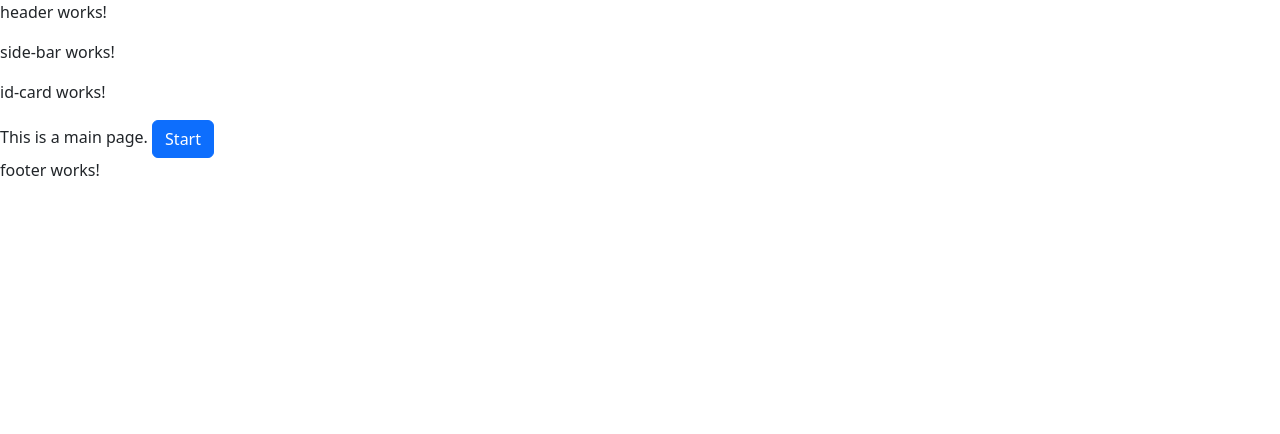
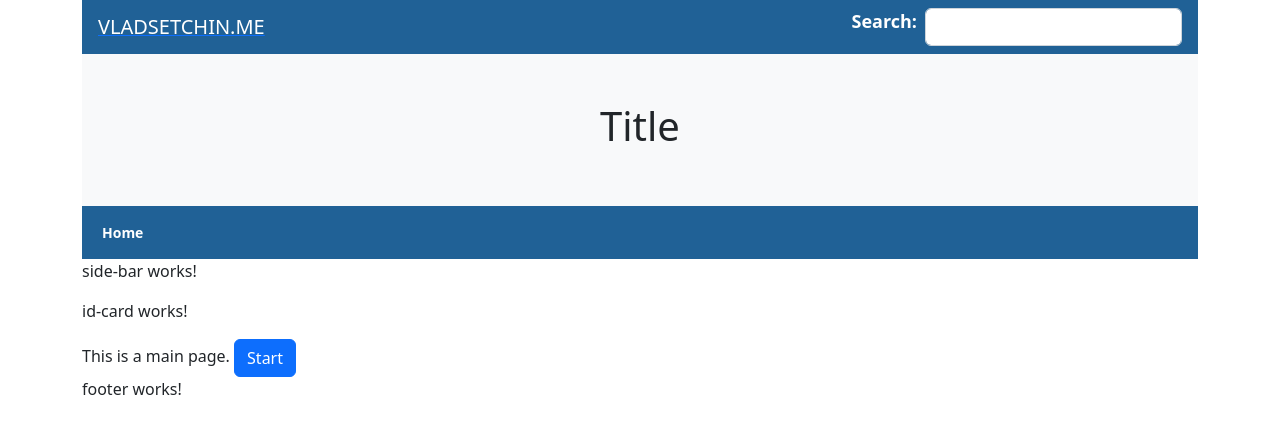
Before and after one commit to vsetchinfc/vladsetchin.me, an Angular app: page / in a window 1280 px wide. Shown: the top 434 px of the page. Built offline with nearby package versions, Linux system fonts and the light colour scheme.

Commit message:
BLOG-1: Implemented Header Component

```diff
--- a/src/app/blog.component.html
+++ b/src/app/blog.component.html
@@ -1,5 +1,11 @@
-
+<div class="container">
+  <header>
+    <div class="row">
+      <div class="col">
         <blog-header></blog-header>
+      </div>
+    </div>
+  </header>
   <blog-side-bar></blog-side-bar>
   <blog-id-card></blog-id-card>
   This is a main page.
@@ -8,3 +14,4 @@ This is a main page.
   <router-outlet></router-outlet>
 
   <blog-footer></blog-footer>
+</div>
--- a/src/app/components/header/header.component.html
+++ b/src/app/components/header/header.component.html
@@ -1 +1,40 @@
-<p>header works!</p>
+<nav class="navbar navbar-dark bg-dark">
+  <a href="#">
+    <span class="navbar-brand mb-0 h1 ms-3">{{ blogName }}</span>
+  </a>
+  <form class="form-inline me-3">
+    Search: <input class="form-control ms-2" />
+  </form>
+</nav>
+
+<div class="p-5 bg-light text-center">
+  <h1>Title</h1>
+  <!--{{ title }}</p>-->
+</div>
+
+<nav class="navbar navbar-expand-lg navbar-dark bg-dark">
+  <div class="container-fluid">
+    <button class="navbar-toggler" type="button" data-toggle="collapse" data-target="#navbarResponsive">
+      <span class="navbar-toggler-icon"></span>
+    </button>
+    <div class="collapse navbar-collapse" id="navbarResponsive" v-bind:class="{ 'show': show }">
+      <ul class="navbar-nav mr-auto" v-if="$themeConfig.nav">
+        <li class="nav-item active">
+          <a class="nav-link" href="/">Home</a>
+        </li>
+        <!-- <li class="nav-item active">
+          <a class="nav-link" href="/blog">Blog</a>
+        </li>
+        <li class="nav-item active">
+          <a class="nav-link" href="/projects">Projects</a>
+        </li>
+        <li class="nav-item active">
+          <a class="nav-link" href="/about">About</a>
+        </li> -->
+        <!-- <li class="nav-item active" v-for="item in $themeConfig.nav">
+          <a class="nav-link" :href="item.link">{{ item.text }}</a>
+        </li> -->
+      </ul>
+    </div>
+  </div>
+</nav>
--- a/src/app/components/header/header.component.scss
+++ b/src/app/components/header/header.component.scss
@@ -0,0 +1,30 @@
+.bg-dark {
+  background-color: rgba(32, 97, 150, 1) !important;
+}
+
+.form-inline {
+  display: flex;
+  flex-direction: row;
+  color: #ffffff;
+  font-size: 18px;
+  font-weight: bold;
+}
+
+.nav-item {
+  .nav-link {
+    font-size: 14px;
+    font-weight: bold;
+    color: #ffffff;
+    text-decoration: none;
+    transition: color 0.3s;
+
+    &:hover {
+      color: grey;
+    }
+  }
+}
+
+.jumbotron {
+  margin-bottom: 0rem;
+  background-color: rgba(178, 211, 239, 1);
+}
--- a/src/app/components/header/header.component.ts
+++ b/src/app/components/header/header.component.ts
@@ -6,5 +6,7 @@ import { Component } from '@angular/core';
   styleUrls: ['./header.component.scss']
 })
 export class HeaderComponent {
-
+  get blogName() {
+    return 'VLADSETCHIN.ME'; //this.blogConfigService.blogName;
+  }
 }
```
Lines whose indentation alone changed are shown as unchanged.
